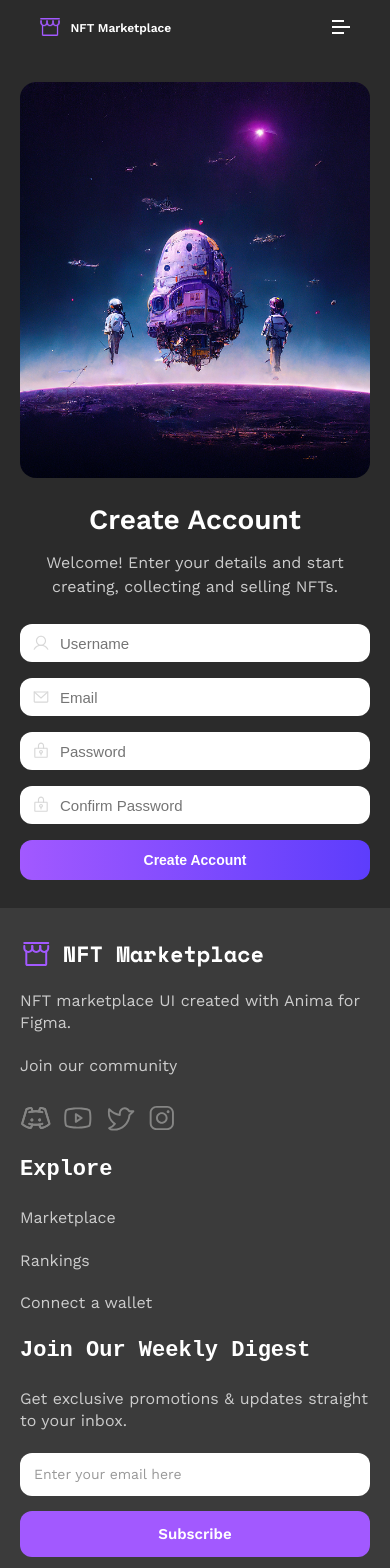
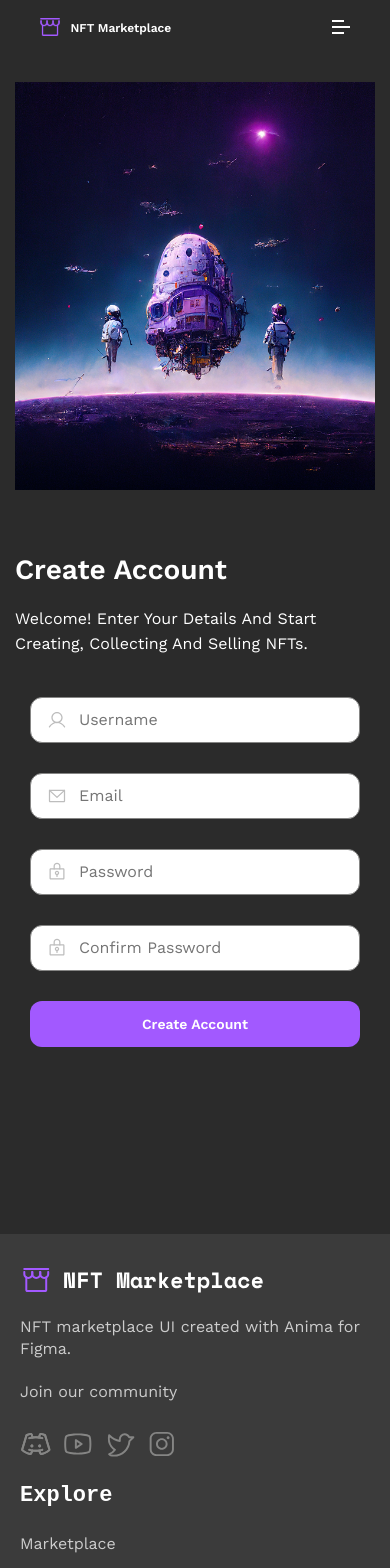
Before and after one commit to ShaikhWasimgithub/Marketplace, a React (Vite) app: page /signup in a window 390 px wide. Shown: the top 1568 px of the page. Built offline with nearby package versions, Linux system fonts and the light colour scheme.

Commit message:
update some resposive css in signup page

```diff
--- a/src/pages/SignUp.css
+++ b/src/pages/SignUp.css
@@ -1,178 +1,195 @@
-/* Main Container */
+/* ============================= */
+/* 🖥️ Desktop Layout (Figma Specs) */
+/* ============================= */
 .signup-container {
   display: flex;
-  justify-content: center;
-  align-items: stretch;
+  flex-direction: row;
+  width: 1280px;
+  height: 691px;
+  margin: 0 auto;
   background: #2b2b2b;
-  padding: 50px 70px;
-  gap: 50px;
+  gap: 60px; /* exact figma spacing */
+  overflow: hidden; /* no scrollbars */
 }
 
-/* Left Image */
+/* Left Full Image */
 .signup-image {
-  flex: 1;
-  display: flex;
-  justify-content: center;
-  align-items: center;
+  width: 610px;
+  height: 691px;
+  flex: none;
 }
 
 .signup-image img {
   width: 100%;
-  max-width: 500px;
-  border-radius: 16px;
+  height: 100%;
+  object-fit: cover; /* full cover like Figma */
+  display: block;
+  border-radius: 0;
 }
 
 /* Right Form Section */
 .signup-form {
-  flex: 1;
+  width: 610px;
+  height: 691px;
   display: flex;
   flex-direction: column;
-  justify-content: center;
-  gap: 25px;
+  justify-content: flex-start; /* align from top */
+  align-items: flex-start; /* left aligned text + form */
+  padding: 100px 0; /* Figma: top-bottom padding */
+  gap: 40px; /* gap between blocks */
+  box-sizing: border-box;
 }
 
-/* Headline + Subtitle */
+/* Headline + Subtext */
 .signup-form .text-block {
+  width: 460px;
   display: flex;
   flex-direction: column;
-  gap: 14px; /*  spacing */
-  max-width: 420px;
+  gap: 20px; /* spacing between h1 and subtitle */
 }
 
 .signup-form h1 {
   font-family: "Work Sans", sans-serif;
-  font-size: 42px; /* smaller */
+  font-size: 51px; /* Figma exact */
   font-weight: 600;
-  line-height: 120%;
+  line-height: 110%;
   text-transform: capitalize;
-  color: #ffffff;
+  color: #fff;
   margin: 0;
+  text-align: left;
 }
 
 .signup-form .subtitle {
   font-family: "Work Sans", sans-serif;
-  font-size: 18px; /* smaller */
+  font-size: 22px; /* Figma exact */
   font-weight: 400;
-  line-height: 150%;
-  color: #cccccc;
+  line-height: 160%;
+  text-transform: capitalize;
+  color: #fff;
   margin: 0;
+  text-align: left;
 }
 
 /* Form */
 .form {
+  width: 330px;
   display: flex;
   flex-direction: column;
-  gap: 16px; /* reduced */
-  width: 100%;
-  max-width: 420px;
+  gap: 30px; /* Figma gap */
 }
 
-/* Input with icons */
+/* Input fields */
 .input-box {
   display: flex;
   align-items: center;
-  gap: 10px;
-  background: #ffffff;
-  padding: 12px 16px; /* smaller padding */
-  border-radius: 14px;
+  gap: 12px;
+  width: 330px;
+  height: 46px;
+  padding: 16px 20px;
+  background: #fff;
+  border: 1px solid #858584;
+  border-radius: 20px;
+  box-sizing: border-box;
 }
 
 .input-box img {
-  width: 18px;
-  height: 18px;
-  opacity: 0.6;
+  width: 20px;
+  height: 20px;
 }
 
 .input-box input {
   flex: 1;
   border: none;
   outline: none;
-  font-size: 15px; /* slightly smaller */
+  font-family: "Work Sans", sans-serif;
+  font-size: 16px;
+  line-height: 140%;
+  color: #2b2b2b;
   background: transparent;
 }
 
-/* Button */
+/* CTA Button */
 .create-btn {
-  background: linear-gradient(90deg, #a259ff 0%, #5d3dfc 100%);
+  width: 330px;
+  height: 46px;
+  background: #a259ff;
+  border-radius: 20px;
+  border: none;
+  font-family: "Work Sans", sans-serif;
+  font-weight: 600;
+  font-size: 16px;
   color: #fff;
-  font-size: 15px;
-  font-weight: 600;
-  border: none;
-  border-radius: 14px;
-  padding: 14px;
   cursor: pointer;
   transition: all 0.3s ease;
 }
 
 .create-btn:hover {
-  opacity: 0.95;
-  transform: translateY(-1px);
+  opacity: 0.9;
+  transform: translateY(-2px);
 }
 
-/*  Responsive Media Queries */
+/* ============================= */
+/* 📱 Responsive Adjustments */
+/* ============================= */
 @media (max-width: 1024px) {
   .signup-container {
-    padding: 40px 50px;
+    padding: 40px;
     gap: 40px;
   }
-
   .signup-form h1 {
-    font-size: 36px;
+    font-size: 42px;
   }
-
   .signup-form .subtitle {
-    font-size: 17px;
+    font-size: 18px;
   }
 }
 
 @media (max-width: 768px) {
   .signup-container {
     flex-direction: column;
-    align-items: center;
-    padding: 40px 30px;
+    width: 100%;
+    height: auto;
+    padding: 40px 20px;
     gap: 35px;
   }
-
+  .signup-image,
   .signup-image img {
-    max-width: 100%;
+    width: 100%;
+    height: auto;
   }
-
   .signup-form {
     align-items: center;
     text-align: center;
+    width: 100%;
+    padding: 40px 0;
   }
-
   .signup-form .text-block {
-    max-width: 100%;
+    width: 100%;
+    max-width: 460px;
   }
-
   .form {
-    max-width: 100%;
+    width: 100%;
+    max-width: 330px;
   }
 }
 
 @media (max-width: 480px) {
   .signup-container {
-    padding: 28px 20px;
+    padding: 28px 15px;
     gap: 25px;
   }
-
   .signup-form h1 {
     font-size: 28px;
   }
-
   .signup-form .subtitle {
     font-size: 16px;
   }
-
   .input-box {
-    padding: 10px 12px;
+    padding: 12px 16px;
     border-radius: 12px;
   }
-
   .create-btn {
     font-size: 14px;
-    padding: 12px;
     border-radius: 12px;
   }
 }
```
